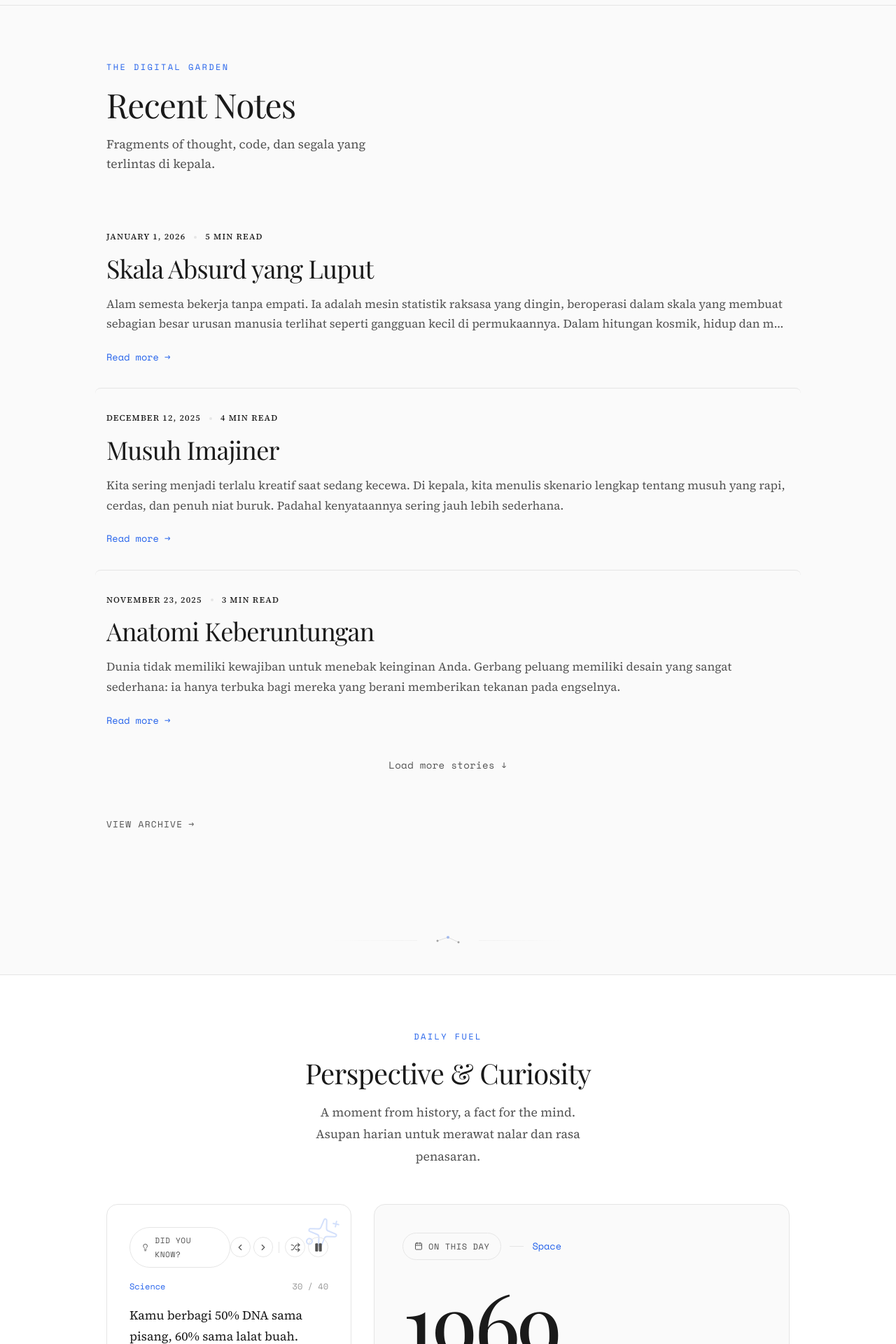
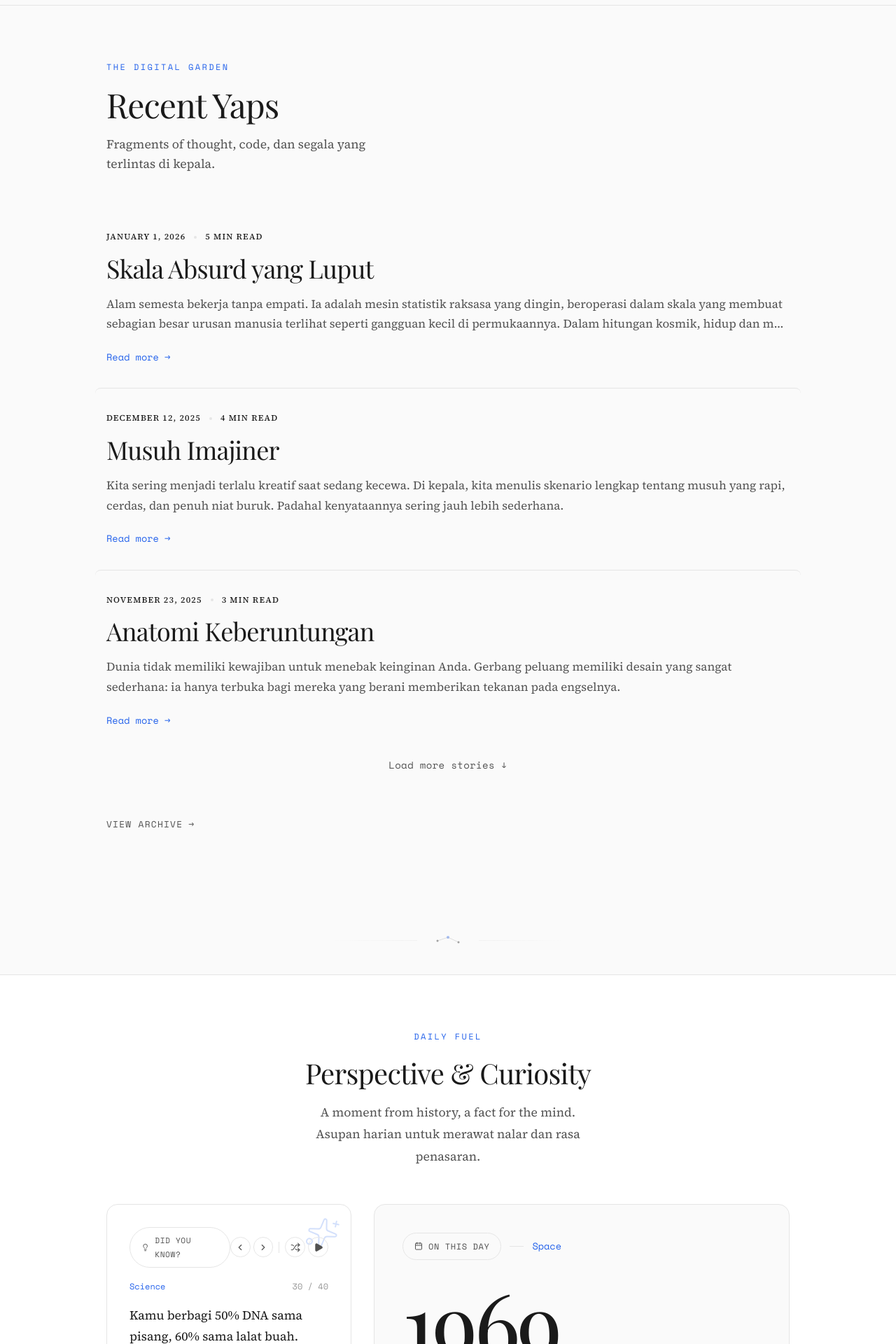
Before and after one commit to muhammadfaza16/muhammadfaza16.github.io, a Next.js app: page / in a window 1280 px wide. Shown: the part 1020-2940 px from the top of the page at 70% size. Built offline with nearby package versions, Linux system fonts and the light colour scheme; a web font is replaced by a local one.

Commit message:
feat(ui): rename recent notes to recent yaps and optimize did you know auto-play visibility

```diff
--- a/src/app/page.tsx
+++ b/src/app/page.tsx
@@ -142,7 +142,7 @@ export default function HomePage() {
                 marginBottom: "1rem",
                 lineHeight: 1.1
               }}>
-                Recent Notes
+                Recent Yaps
               </h2>
               <p style={{
                 fontFamily: "'Source Serif 4', serif",
--- a/src/components/DidYouKnow.tsx
+++ b/src/components/DidYouKnow.tsx
@@ -1,6 +1,6 @@
 "use client";
 
-import { useEffect, useState } from "react";
+import { useEffect, useState, useRef } from "react";
 import { getAllFacts, Fact } from "@/data/didYouKnow";
 import { Lightbulb, Sparkles, Play, Pause, Shuffle, Copy, Check, ExternalLink, ChevronLeft, ChevronRight } from "lucide-react";
 
@@ -8,7 +8,8 @@ export function DidYouKnow() {
     const [facts, setFacts] = useState<Fact[]>([]);
     const [currentIndex, setCurrentIndex] = useState(0);
     const [isVisible, setIsVisible] = useState(false);
-    const [isAutoPlaying, setIsAutoPlaying] = useState(true);
+    const [isAutoPlaying, setIsAutoPlaying] = useState(false);
+    const containerRef = useRef<HTMLDivElement>(null);
     const [progress, setProgress] = useState(0);
     const [copied, setCopied] = useState(false);
     const [mindBlown, setMindBlown] = useState(false);
@@ -18,6 +19,22 @@ export function DidYouKnow() {
         setCurrentIndex(Math.floor(Math.random() * getAllFacts().length));
         const timer = setTimeout(() => setIsVisible(true), 100);
         return () => clearTimeout(timer);
+    }, []);
+
+    // Auto-play only when visible
+    useEffect(() => {
+        const observer = new IntersectionObserver(
+            ([entry]) => {
+                setIsAutoPlaying(entry.isIntersecting);
+            },
+            { threshold: 0.5 }
+        );
+
+        if (containerRef.current) {
+            observer.observe(containerRef.current);
+        }
+
+        return () => observer.disconnect();
     }, []);
 
     useEffect(() => {
@@ -84,6 +101,7 @@ export function DidYouKnow() {
 
     return (
         <div
+            ref={containerRef}
             style={{
                 borderRadius: "1rem",
                 background: "var(--card-bg)",
```
